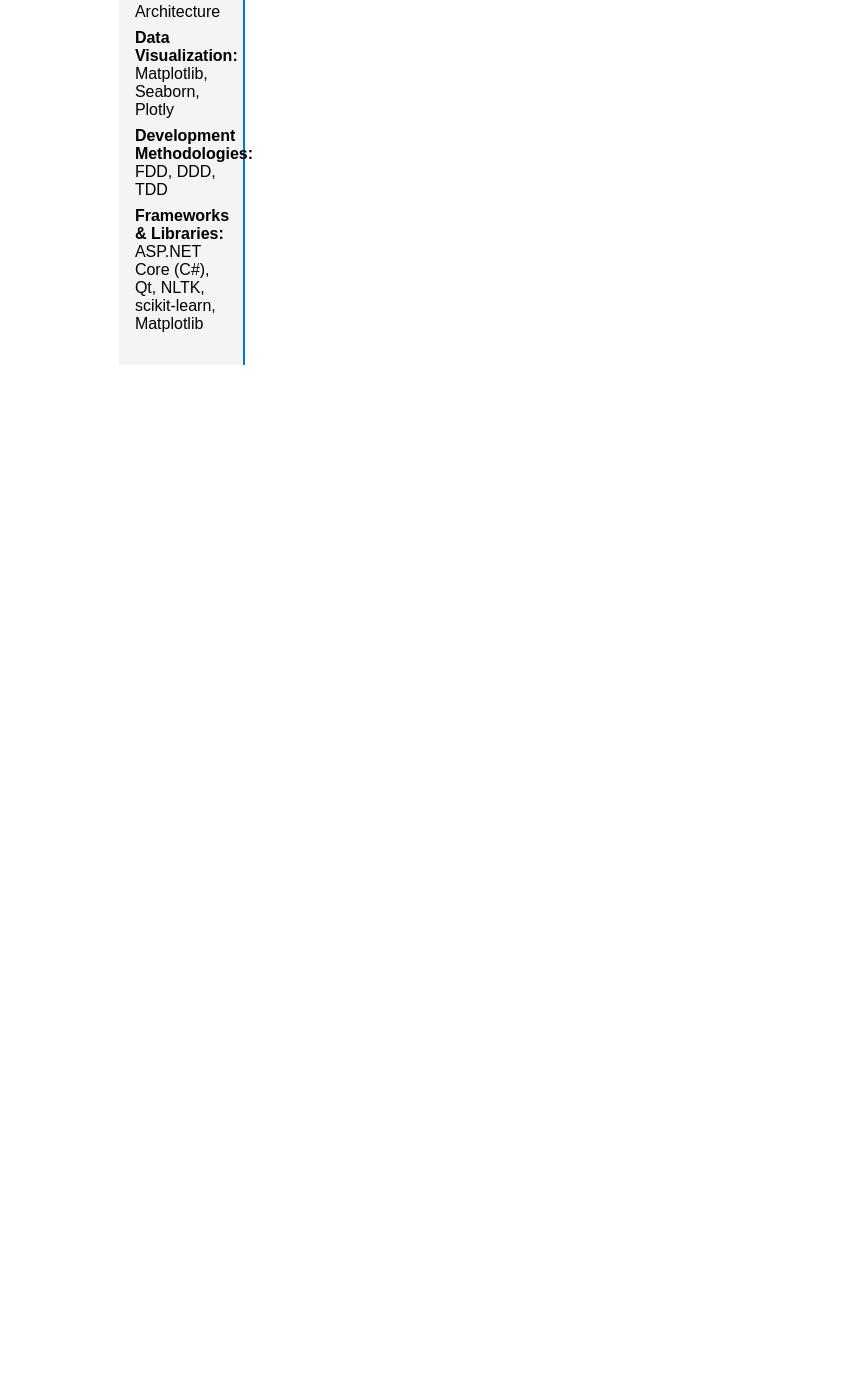
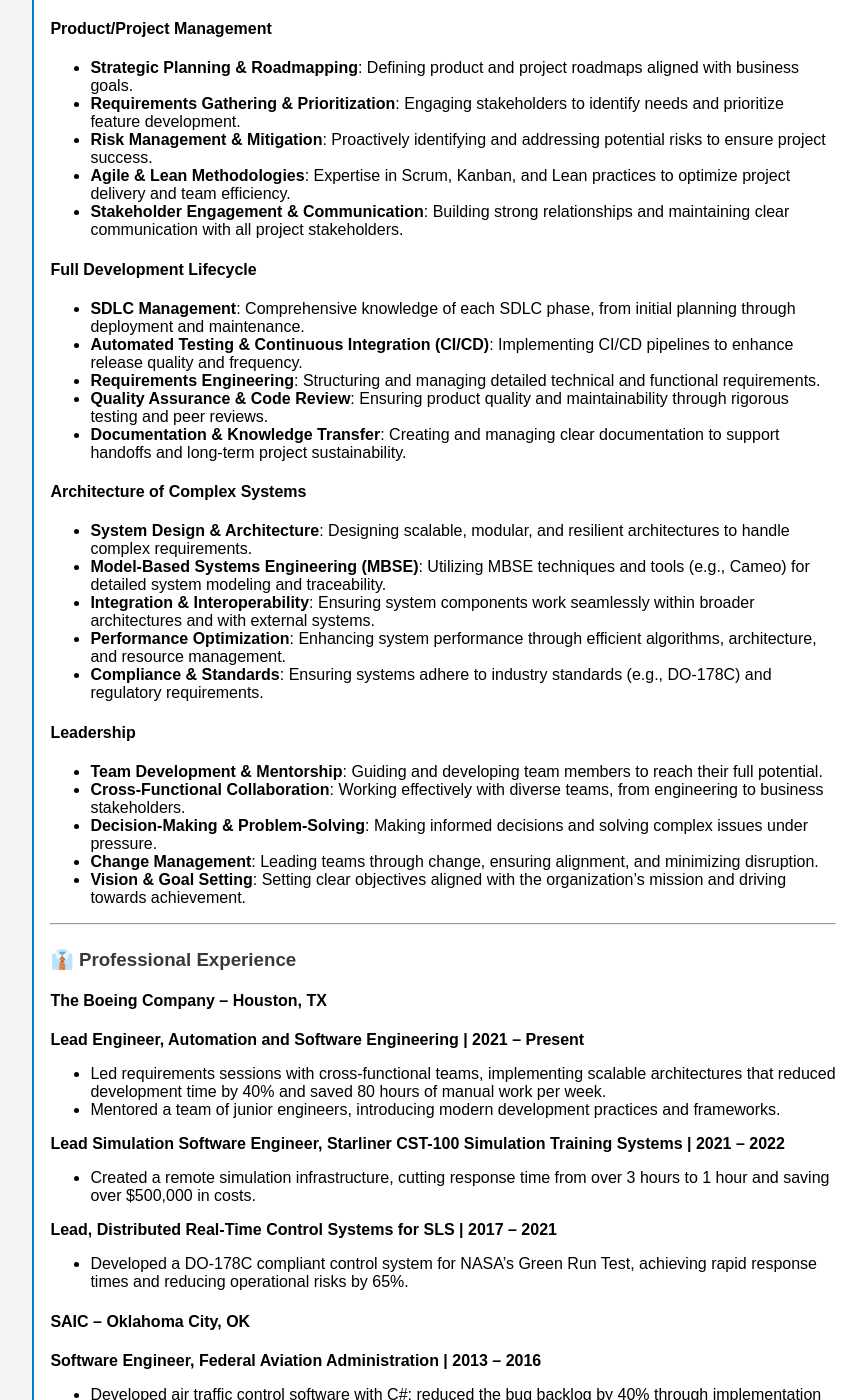
Before and after one commit to krjii/krjii.github.io, a Jekyll site: the page built from index.md, in a window 1280 px wide and 1400 px high, scrolled down 936 px. Shown: the whole window, without its empty margins (372-1239 px from the left). Built offline with Jekyll 4.4.1, drawn with Linux system fonts in a browser that asks for light colours; our own code applies the rules of GitHub Pages for plain Markdown files; before the commit the page ends 1317 px from its top, so only the background shows below that; some of the changed text lies outside the part shown.

Commit message:
sidebar and main content

```diff
--- a/_layouts/resume_with_sidebar.html
+++ b/_layouts/resume_with_sidebar.html
@@ -22,12 +22,14 @@
         <li>Software Development</li>
       </ul>
 
-      <h3>Technical Skills</h3>
+      <h3>Technical Proficiency</h3>
       <ul>
-        <li>Python, C#, C++</li>
-        <li>AWS, Docker, Kubernetes</li>
-        <li>Git, DevOps, IaC</li>
-        <li>Matplotlib, Seaborn, Plotly</li>
+        <li><strong>Languages:</strong> Python, C#, C++</li>
+        <li><strong>Development Tools:</strong> DevOps, Automated Testing, Git, Docker, Kubernetes</li>
+        <li><strong>Cloud & Infrastructure:</strong> AWS, IaC (Infrastructure as Code), Serverless Architecture</li>
+        <li><strong>Data Visualization:</strong> Matplotlib, Seaborn, Plotly</li>
+        <li><strong>Development Methodologies:</strong> FDD, DDD, TDD</li>
+        <li><strong>Frameworks & Libraries:</strong> ASP.NET Core (C#), Qt, NLTK, scikit-learn, Matplotlib</li>
       </ul>
     </aside>
 
--- a/index.md
+++ b/index.md
@@ -1,42 +1,113 @@
-<!DOCTYPE html>
-<html lang="en">
-<head>
-  <meta charset="UTF-8">
-  <meta name="viewport" content="width=device-width, initial-scale=1.0">
-  <title>{{ page.title }}</title>
-  <link rel="stylesheet" href="{{ '/assets/css/style.css' | relative_url }}">
-</head>
-<body>
-  <div class="container">
-    <!-- Sidebar Section -->
-    <aside class="sidebar">
-      <h2>Kevin R. James</h2>
-      <p><strong>Email:</strong> <a href="mailto:kevinrjamesii@outlook.com">kevinrjamesii@outlook.com</a></p>
-      <p><strong>LinkedIn:</strong> <a href="https://www.linkedin.com/in/kevinrjamesii" target="_blank">kevinrjamesii</a></p>
+---
+layout: resume_with_sidebar
+title: "Kevin R. James - Resume"
+---
 
-      <h3>Core Competencies</h3>
-      <ul>
-        <li>Systems Engineering</li>
-        <li>Project Management</li>
-        <li>Data Science</li>
-        <li>Software Development</li>
-      </ul>
+<div class="header">
+  <h1>Kevin R. James</h1>
+  <p>
+    <strong>Email:</strong> <a href="mailto:kevinrjamesii@outlook.com">kevinrjamesii@outlook.com</a> |
+    <strong>LinkedIn:</strong> <a href="https://www.linkedin.com/in/kevinrjamesii" target="_blank">kevinrjamesii</a>
+  </p>
+</div>
 
-      <h3>Technical Proficiency</h3>
-      <ul>
-        <li><strong>Languages:</strong> Python, C#, C++</li>
-        <li><strong>Development Tools:</strong> DevOps, Automated Testing, Git, Docker, Kubernetes</li>
-        <li><strong>Cloud & Infrastructure:</strong> AWS, IaC (Infrastructure as Code), Serverless Architecture</li>
-        <li><strong>Data Visualization:</strong> Matplotlib, Seaborn, Plotly</li>
-        <li><strong>Development Methodologies:</strong> FDD, DDD, TDD</li>
-        <li><strong>Frameworks & Libraries:</strong> ASP.NET Core (C#), Qt, NLTK, scikit-learn, Matplotlib</li>
-      </ul>
-    </aside>
+---
 
-    <!-- Main Content Section -->
-    <main class="content">
-      {{ content }}
-    </main>
-  </div>
-</body>
-</html>
+### 🎯 Purpose
+> **Empowering organizations to thrive in complex, high-stakes environments through strategic engineering and project leadership.**
+> Leveraging expertise in systems engineering, software development, and product management, I drive innovation, optimize operational efficiency, and align projects with long-term business objectives.
+
+---
+
+### 💼 Professional Summary
+Strategic leader in **systems engineering, software development,** and **project management** with a track record of delivering solutions that enhance operational performance and reduce risks. Expert in designing complex systems, optimizing workflows, and mentoring engineers to foster continuous improvement and innovation.
+
+---
+
+### 🎓 Education
+
+- **Rice University**
+  *M.S. Engineering Leadership & Management | Data Science Specialization (Expected May 2025)*
+  **Relevant Coursework:** Product Management, Project Management, Data Visualization, Engineering Leadership, Engineering Ethics
+
+- **University of Oklahoma**
+  *M.S. Electrical & Computer Engineering | 2009*
+  **Thesis:** Travel Time Prediction in Sparse Sensor Networks
+
+- **Southern University and A&M College**
+  *B.S. Computer Science | 2005*
+
+---
+
+### 📜 Professional Certifications
+- **Architecture of Complex Systems** — MIT XPRO, 03/2021
+- **Leadership At All Levels** — MIT XPRO, 05/2020
+- **Data Science and Big Data Analytics** — MIT XPRO, 06/2020
+
+---
+
+### 💡 Core Competencies
+
+#### Product/Project Management
+- **Strategic Planning & Roadmapping**: Defining product and project roadmaps aligned with business goals.
+- **Requirements Gathering & Prioritization**: Engaging stakeholders to identify needs and prioritize feature development.
+- **Risk Management & Mitigation**: Proactively identifying and addressing potential risks to ensure project success.
+- **Agile & Lean Methodologies**: Expertise in Scrum, Kanban, and Lean practices to optimize project delivery and team efficiency.
+- **Stakeholder Engagement & Communication**: Building strong relationships and maintaining clear communication with all project stakeholders.
+
+#### Full Development Lifecycle
+- **SDLC Management**: Comprehensive knowledge of each SDLC phase, from initial planning through deployment and maintenance.
+- **Automated Testing & Continuous Integration (CI/CD)**: Implementing CI/CD pipelines to enhance release quality and frequency.
+- **Requirements Engineering**: Structuring and managing detailed technical and functional requirements.
+- **Quality Assurance & Code Review**: Ensuring product quality and maintainability through rigorous testing and peer reviews.
+- **Documentation & Knowledge Transfer**: Creating and managing clear documentation to support handoffs and long-term project sustainability.
+
+#### Architecture of Complex Systems
+- **System Design & Architecture**: Designing scalable, modular, and resilient architectures to handle complex requirements.
+- **Model-Based Systems Engineering (MBSE)**: Utilizing MBSE techniques and tools (e.g., Cameo) for detailed system modeling and traceability.
+- **Integration & Interoperability**: Ensuring system components work seamlessly within broader architectures and with external systems.
+- **Performance Optimization**: Enhancing system performance through efficient algorithms, architecture, and resource management.
+- **Compliance & Standards**: Ensuring systems adhere to industry standards (e.g., DO-178C) and regulatory requirements.
+
+#### Leadership
+- **Team Development & Mentorship**: Guiding and developing team members to reach their full potential.
+- **Cross-Functional Collaboration**: Working effectively with diverse teams, from engineering to business stakeholders.
+- **Decision-Making & Problem-Solving**: Making informed decisions and solving complex issues under pressure.
+- **Change Management**: Leading teams through change, ensuring alignment, and minimizing disruption.
+- **Vision & Goal Setting**: Setting clear objectives aligned with the organization's mission and driving towards achievement.
+
+---
+
+### 👔 Professional Experience
+
+#### The Boeing Company – Houston, TX
+
+**Lead Engineer, Automation and Software Engineering | 2021 – Present**
+- Led requirements sessions with cross-functional teams, implementing scalable architectures that reduced development time by 40% and saved 80 hours of manual work per week.
+- Mentored a team of junior engineers, introducing modern development practices and frameworks.
+
+**Lead Simulation Software Engineer, Starliner CST-100 Simulation Training Systems | 2021 – 2022**
+- Created a remote simulation infrastructure, cutting response time from over 3 hours to 1 hour and saving over $500,000 in costs.
+
+**Lead, Distributed Real-Time Control Systems for SLS | 2017 – 2021**
+- Developed a DO-178C compliant control system for NASA’s Green Run Test, achieving rapid response times and reducing operational risks by 65%.
+
+#### SAIC – Oklahoma City, OK
+
+**Software Engineer, Federal Aviation Administration | 2013 – 2016**
+- Developed air traffic control software with C#; reduced the bug backlog by 40% through implementation of architectural best practices.
+
+#### NOAA – Engineering Intern | 2009 – 2011
+- Assisted with developing requirement specifications, concept definitions, cost analysis, and performance trade-offs for various FPGA system architectures, assessing the feasibility of converting legacy analog radar technologies to digital systems.
+- Generated parts lists, component specifications, Interface I/O documentation, electrical schematics, and functional simulations to support FPGA-based radar system development using Xilinx Spartan 6 FPGA and VHDL.
+- Contributed to the development of the NEXRAD system bus interface and Analog-to-Digital signal processing algorithms using Xilinx Spartan 6 FPGA and VHDL technology.
+- Analyzed electrical schematics for radar systems, soldered and repaired analog circuits, and performed circuit analysis using multi-meters and Analog/Digital Oscilloscopes, ensuring hardware met schematic specifications.
+
+---
+
+### 🤝 Professional Memberships & Volunteer Experience
+- **Vice President**, NSBE Houston Professionals (2024-25) – Leading strategic initiatives in professional development and outreach.
+- **Member**: NSBE, IEEE, ACM
+- **Volunteer**: Boeing Mentorship Program, Habitat for Humanity, NSBE STEM Outreach
+
+---
```
